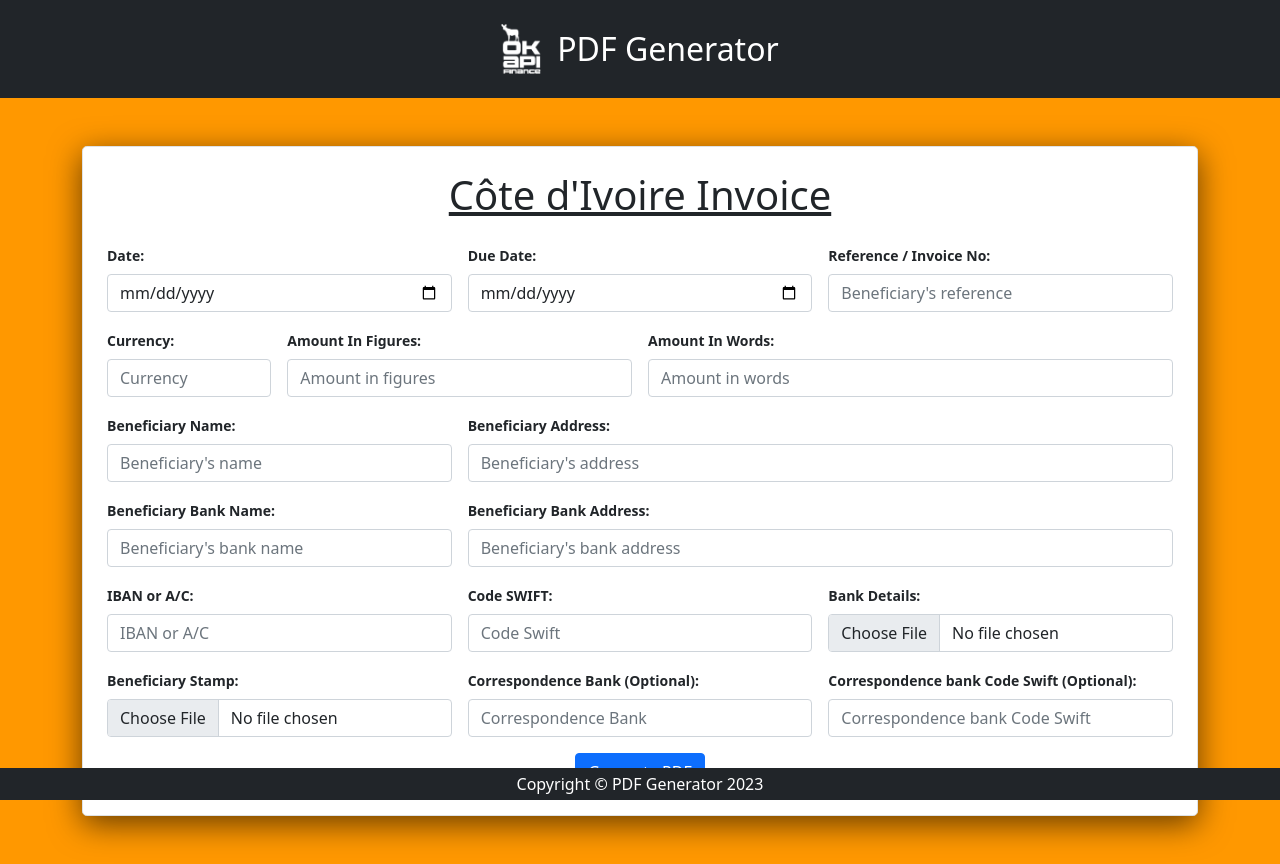
After one commit to murtazashah46/PDF-Builder, a Django app: page /pdfForm_IvoryCoast in a window 1280 px wide. The commit adds this page. Run offline with Django 4.2, Linux system fonts and the light colour scheme; a user stored in the database is signed in; some libraries are stand-ins or nearby versions.

Commit message:
Added new template for Ivory Coast

```diff
--- a/pdfGeneratorProject/login/views.py
+++ b/pdfGeneratorProject/login/views.py
@@ -12,7 +12,7 @@ def login_user(request):
         if user is not None:
             login(request, user)
             # Redirect to a success page.
-            return redirect('pdfForm')
+            return redirect('pdf_Templates')
         else:
             # Return an 'invalid login' error message.
             messages.warning(request,'Login Failed! Please Try Again')
--- a/pdfGeneratorProject/pdfGeneratorApp/urls.py
+++ b/pdfGeneratorProject/pdfGeneratorApp/urls.py
@@ -2,5 +2,7 @@ from django.urls import path
 from pdfGeneratorApp import views
 
 urlpatterns = [
-    path("convert", views.convertPDF, name='pdfForm')
+    path("pdfForm_Senegal", views.convertPDF_Senegal, name='pdfForm_Senegal'),
+    path("pdfForm_IvoryCoast", views.convertPDF_IvoryCoast, name='pdfForm_IvoryCoast'),
+    path("pdf_Templates", views.pdf_Templates, name='pdf_Templates')
 ]
--- a/pdfGeneratorProject/pdfGeneratorApp/views.py
+++ b/pdfGeneratorProject/pdfGeneratorApp/views.py
@@ -6,8 +6,8 @@ from django.shortcuts import render, redirect
 from django.views.decorators.csrf import csrf_exempt
 import re
 
-
-listOfCoordinates = [
+#Note : 1 inch = 72 px, so we need to multipy coordinates in inches to 72 to make it in pixels
+listOfCoordinates_Senegal = [
     {'page_number': 1, 'coordinate_name': "currency", 'x1': 90, 'y1': 125, 'width': 35,
         'height': 18, 'font_size': 15, 'font_family': 'tiro', 'color': (0, 0, 0)},
     {'page_number': 1, 'coordinate_name': "amount_in_figures", 'x1': 375, 'y1': 125,
@@ -83,6 +83,113 @@ listOfCoordinates = [
         'height': 15, 'font_size': 10, 'font_family': 'tiro', 'color': (0, 0, 0)}
 ]
 
+#Note : 1 inch = 72 px, so we need to multipy coordinates in inches to 72 to make it in pixels
+listOfCoordinates_IvoryCoast = [
+
+    # ============================================ Page 1 Start ========================================================
+
+    {'page_number': 1, 'coordinate_name': "date", 'x1': 422, 'y1': 163, 'width': 150,
+        'height': 18, 'font_size': 14, 'font_family': 'tiro', 'color': (0, 0, 0)},
+
+    {'page_number': 1, 'coordinate_name': "amount_in_figures", 'x1': 188, 'y1': 367,
+        'width': 200, 'height': 18, 'font_size': 12, 'font_family': 'tiro', 'color': (0, 0, 0)},
+
+    {'page_number': 1, 'coordinate_name': "currency", 'x1': 231, 'y1': 367, 'width': 150,
+        'height': 18, 'font_size': 12, 'font_family': 'tiro', 'color': (0, 0, 0)},
+
+    {'page_number': 1, 'coordinate_name': "amount_in_words", 'x1': 180, 'y1': 393,
+        'width': 330, 'height': 45, 'font_size': 12, 'font_family': 'tiro', 'color': (0, 0, 0)},
+
+    {'page_number': 1, 'coordinate_name': "beneficiary_name", 'x1': 146, 'y1': 419,
+     'width': 420, 'height': 18, 'font_size': 12, 'font_family': 'tiro', 'color': (0, 0, 0)},
+
+    {'page_number': 1, 'coordinate_name': "beneficiary_address", 'x1': 214, 'y1': 446,
+        'width': 450, 'height': 30, 'font_size': 8.5, 'font_family': 'tiro', 'color': (0, 0, 0)},
+
+    {'page_number': 1, 'coordinate_name': "beneficiary_bank", 'x1': 206, 'y1': 472,
+        'width': 420, 'height': 18, 'font_size': 12, 'font_family': 'tiro', 'color': (0, 0, 0)},
+
+    {'page_number': 1, 'coordinate_name': "beneficiary_bank_address", 'x1': 283, 'y1': 502,
+        'width': 450, 'height': 40, 'font_size': 8, 'font_family': 'tiro', 'color': (0, 0, 0)},
+
+    {'page_number': 1, 'coordinate_name': "beneficiary_account_number", 'x1': 108, 'y1': 520,
+        'width': 500, 'height': 30, 'font_size': 10, 'font_family': 'tiro', 'color': (0, 0, 0)},
+
+    {'page_number': 1, 'coordinate_name': "beneficiary_code_swift", 'x1': 144, 'y1': 549,
+        'width': 500, 'height': 30, 'font_size': 10, 'font_family': 'tiro', 'color': (0, 0, 0)},
+
+    {'page_number': 1, 'coordinate_name': "correspondence_bank", 'x1': 208, 'y1': 571,
+        'width': 500, 'height': 30, 'font_size': 10, 'font_family': 'tiro', 'color': (0, 0, 0)},
+
+    {'page_number': 1, 'coordinate_name': "correspondence_bank_code_swift", 'x1': 144, 'y1': 589,
+        'width': 500, 'height': 30, 'font_size': 10, 'font_family': 'tiro', 'color': (0, 0, 0)},
+
+    {'page_number': 1, 'coordinate_name': "reference", 'x1': 305, 'y1': 640,
+        'width': 500, 'height': 30, 'font_size': 10, 'font_family': 'tiro', 'color': (0, 0, 0)},
+
+# ============================================ Page 1 End ========================================================
+
+
+# ============================================ Page 2 Start ========================================================
+
+    {'page_number': 2, 'coordinate_name': "beneficiary_name", 'x1': 21, 'y1': 90,
+        'width': 215, 'height': 30, 'font_size': 12, 'font_family': 'tibo', 'color': (0, 0, 0)},
+
+    {'page_number': 2, 'coordinate_name': "beneficiary_address", 'x1': 21, 'y1': 120,
+        'width': 215, 'height': 40, 'font_size': 10, 'font_family': 'tiro', 'color': (0, 0, 0)},
+
+    {'page_number': 2, 'coordinate_name': "reference", 'x1': 400, 'y1': 230, 'width': 100,
+        'height': 15, 'font_size': 10, 'font_family': 'tiro', 'color': (0, 0, 0)},
+
+    {'page_number': 2, 'coordinate_name': "date", 'x1': 400, 'y1': 245, 'width': 80,
+        'height': 15, 'font_size': 10, 'font_family': 'tiro', 'color': (0, 0, 0)},
+
+    {'page_number': 2, 'coordinate_name': "due_date", 'x1': 400, 'y1': 260, 'width': 80,
+        'height': 15, 'font_size': 10, 'font_family': 'tiro', 'color': (0, 0, 0)},
+
+    {'page_number': 2, 'coordinate_name': "IMG_bank_reciept", 'x1': 72, 'y1': 352,
+        'width': 489, 'height': 173, 'font_size': 8, 'font_family': 'tiro', 'color': (0, 0, 0)},
+
+    {'page_number': 2, 'coordinate_name': "currency", 'x1': 310, 'y1': 605, 'width': 35,
+        'height': 20, 'font_size': 15, 'font_family': 'tibo', 'color': (0, 0, 0)},
+
+    {'page_number': 2, 'coordinate_name': "amount_in_figures", 'x1': 345, 'y1': 605,
+        'width': 200, 'height': 20, 'font_size': 15, 'font_family': 'tibo', 'color': (0, 0, 0)},
+
+# ============================================ Page 2 End ========================================================
+
+# ============================================ Page 3 Start ========================================================
+
+    {'page_number': 3, 'coordinate_name': 'beneficiary_name', 'x1': 72, 'y1': 265,
+        'width': 470, 'height': 20, 'font_size': 11, 'font_family': 'tiro', 'color': (0, 0, 0)},
+
+    {'page_number': 3, 'coordinate_name': 'beneficiary_address', 'x1': 72, 'y1': 285,
+        'width': 470, 'height': 30, 'font_size': 11, 'font_family': 'tiro', 'color': (0, 0, 0)},
+
+# ============================================ Page 3 End ===========================================================
+
+
+# ============================================ Page 4 Start ========================================================
+# Note: We do not have any coordinate on page 4, but due to the implementation we have to add a dummy coordinate
+
+    {'page_number': 4, 'coordinate_name': 'dummy_coordinate', 'x1': 0, 'y1': 0,
+        'width': 470, 'height': 20, 'font_size': 0, 'font_family': 'tiro', 'color': (0, 0, 0)},
+
+# ============================================ Page 4 End ===========================================================
+
+
+
+# ============================================ Page 5 Start ========================================================
+
+    {'page_number': 5, 'coordinate_name': 'beneficiary_name', 'x1': 72, 'y1': 450,
+        'width': 470, 'height': 20, 'font_size': 12, 'font_family': 'tibo', 'color': (0, 0, 0)},
+
+    {'page_number': 5, 'coordinate_name': 'IMG_beneficiary_stamp', 'x1': 72, 'y1': 475,
+        'width': 120, 'height': 95, 'font_size': 8, 'font_family': 'tiro', 'color': (0, 0, 0)},
+
+# ============================================ Page 5 End ========================================================
+
+]
 
 def convert_coordinates_to_page_details(coordinates_list):
     page_details = {}
@@ -104,21 +211,25 @@ def convert_coordinates_to_page_details(coordinates_list):
                 (coordinate_name, [x1, y1, x1+width, y1+height, font_size, font_family, color]))
     return page_details
 
-# Create your views here.
 
 @login_required
 @csrf_exempt
-def convertPDF(request):
+def pdf_Templates(request):
+        return render(request,'pdf_Templates.html', {})
+
+@login_required
+@csrf_exempt
+def convertPDF_Senegal(request):
     if request.method == 'POST':
 
         # open the PDF file
-        pdf_doc = fitz.open("./static/pdfTemplates/main_template.pdf")
+        pdf_doc = fitz.open("./static/pdfTemplates/main_template_senegal.pdf")
 
-        # convert listOfCoordinates to page_details dictionary
-        page_details = convert_coordinates_to_page_details(listOfCoordinates)
+        # convert listOfCoordinates_Senegal to page_details dictionary
+        page_details = convert_coordinates_to_page_details(listOfCoordinates_Senegal)
 
         # process PDF file
-        path, fileName = pdfGenerator(
+        path, fileName = pdfGenerator_Senegal(
             request, pdf_doc=pdf_doc, page_details=page_details)
 
         pdf_file = open(path, 'rb')
@@ -131,10 +242,9 @@ def convertPDF(request):
 
         return response
 
-    return render(request, 'pdfForm.html')
+    return render(request, 'pdfForm_Senegal.html')
 
-
-def pdfGenerator(request, pdf_doc, page_details):
+def pdfGenerator_Senegal(request, pdf_doc, page_details):
     # loop through the page of the PDF
     for page_number, page in enumerate(pdf_doc, start=1):
         for field_name, (x1, y1, width, height, font_size, font_family, color) in page_details[page_number]:
@@ -183,6 +293,79 @@ def pdfGenerator(request, pdf_doc, page_details):
 
     return path, fileName
 
+@login_required
+@csrf_exempt
+def convertPDF_IvoryCoast(request):
+    if request.method == 'POST':
+
+        # open the PDF file
+        pdf_doc = fitz.open("./static/pdfTemplates/main_template_ivorycoast.pdf")
+
+        # convert listOfCoordinates_IvoryCoast to page_details dictionary
+        page_details = convert_coordinates_to_page_details(listOfCoordinates_IvoryCoast)
+
+        # process PDF file
+        path, fileName = pdfGenerator_IvoryCoast(
+            request, pdf_doc=pdf_doc, page_details=page_details)
+
+        pdf_file = open(path, 'rb')
+
+        # Create a Django FileResponse object with the processed PDF byte string
+        response = FileResponse(pdf_file, content_type='application/pdf')
+
+        # Set the filename for the download
+        response['Content-Disposition'] = f'attachment; filename={ fileName }'
+
+        return response
+
+    return render(request, 'pdfForm_IvoryCoast.html')
+
+def pdfGenerator_IvoryCoast(request, pdf_doc, page_details):
+    # loop through the page of the PDF
+    for page_number, page in enumerate(pdf_doc, start=1):
+        for field_name, (x1, y1, width, height, font_size, font_family, color) in page_details[page_number]:
+            # create a new box with the desired coordinates
+            box = fitz.Rect(x1, y1, width, height)
+
+            if field_name[:3] == "IMG":
+                image = request.FILES[field_name]
+                image.seek(0)
+                # Load the image
+                image = fitz.Pixmap(image.read())
+                page.insert_image(box, pixmap=image)
+                del image
+            else:
+                field_value = request.POST.get(field_name, '')
+
+                if field_name == "amount_in_figures":
+                    amount = int(field_value)
+                    field_value = '{:,}'.format(amount).replace(',', ' ')
+                    amount = field_value
+
+                if field_name == "currency":
+                    currency = field_value
+
+                if page_number == 3:
+                    if field_name == "beneficiary_name":
+                        beneficiaryName = field_value
+                        field_value += " en ses bureaux"
+                    else:
+                        field_value += ' (hereinafter called "Partenaire")'
+
+                if page_number == 5 and field_name == "beneficiary_name":
+                    field_value += ", DIRECTEUR/SEAL"
+
+                options = {"fontname":font_family, "fontsize":font_size, "color":color}
+                page.insert_textbox(box, field_value, **options)
+                # Below mentioned code will draw a border around the field
+                # page.draw_rect(box, width=1)
+
+    path, fileName = createFilePathAndFileName(beneficiaryName, amount, currency)
+
+    pdf_doc.save(path)
+
+    return path, fileName
+
 def createFilePathAndFileName(beneficiaryName, amount, currency):
 
     fileNameFormat = remove_special_characters(f"{beneficiaryName} {amount} {currency}")
--- /dev/null
+++ b/pdfGeneratorProject/templates/pdfForm_IvoryCoast.html
@@ -0,0 +1,121 @@
+{% extends 'base.html' %}
+{% block title %}Côte d'Ivoire{% endblock title %}
+{% block body %}
+<div class="container justify-content-center align-items-center d-flex mt-5 mb-5">
+  <div class="col-12 p-4 border rounded-3"
+    style="background-color: white; box-shadow: 0rem 0.5rem 2rem rgba(0, 0, 0, 0.6) !important;">
+    <form class="row g-3" method="POST" action="/pdfForm_IvoryCoast" enctype="multipart/form-data">
+      {% csrf_token %}
+
+      <div class="col-md-12">
+        <h1 style="text-align: center; text-decoration: underline;">Côte d'Ivoire Invoice</h1>
+      </div>
+
+      <div class="col-md-4">
+        <label for="lbl_date" class="form-label lables">Date:</label>
+        <input type="date" class="form-control" id="date" name="date" placeholder="Select the date">
+      </div>
+
+      <div class="col-md-4">
+        <label for="lbl_due_date" class="form-label lables">Due Date:</label>
+        <input type="date" class="form-control" id="due_date" name="due_date" placeholder="Select the due date">
+      </div>
+
+      <div class="col-md-4">
+        <label for="lbl_reference" class="form-label lables">Reference / Invoice No:</label>
+        <input type="text" class="form-control" id="reference" name="reference" placeholder="Beneficiary's reference">
+      </div>
+
+      <div class="col-md-2">
+        <label for="lbl_currency" class="form-label lables">Currency:</label>
+        <input type="text" class="form-control" id="currency" name="currency" placeholder="Currency"
+          oninput="javascript: if (this.value.length > this.maxLength) this.value = this.value.slice(0, this.maxLength);"
+          maxlength="3">
+      </div>
+
+      <div class="col-md-4">
+        <label for="lbl_amount_in_figures" class="form-label lables">Amount In Figures:</label>
+        <input type="number" class="form-control" id="amount_in_figures" name="amount_in_figures"
+          placeholder="Amount in figures">
+      </div>
+
+      <div class="col-md-6">
+        <label for="lbl_amount_in_words" class="form-label lables">Amount In Words:</label>
+        <input type="text" class="form-control" id="amount_in_words" name="amount_in_words"
+          placeholder="Amount in words">
+      </div>
+
+      <div class="col-md-4">
+        <label for="lbl_beneficiary_name" class="form-label lables">Beneficiary Name:</label>
+        <input type="text" class="form-control" id="beneficiary_name" name="beneficiary_name"
+          placeholder="Beneficiary's name">
+      </div>
+
+      <div class="col-md-8">
+        <label for="lbl_beneficiary_address" class="form-label lables">Beneficiary Address:</label>
+        <input type="text" class="form-control" id="beneficiary_address" name="beneficiary_address"
+          placeholder="Beneficiary's address">
+      </div>
+
+      <div class="col-md-4">
+        <label for="lbl_beneficiary_bank" class="form-label lables">Beneficiary Bank Name:</label>
+        <input type="text" class="form-control" id="beneficiary_bank" name="beneficiary_bank"
+          placeholder="Beneficiary's bank name">
+      </div>
+
+      <div class="col-md-8">
+        <label for="lbl_beneficiary_bank_address" class="form-label lables">Beneficiary Bank Address:</label>
+        <input type="text" class="form-control" id="beneficiary_bank_address" name="beneficiary_bank_address"
+          placeholder="Beneficiary's bank address">
+      </div>
+
+      <div class="col-md-4">
+        <label for="lbl_beneficiary_AccountNo" class="form-label lables">IBAN or A/C:</label>
+        <input type="text" class="form-control" id="beneficiary_account_number" name="beneficiary_account_number"
+          placeholder="IBAN or A/C">
+      </div>
+
+      <div class="col-md-4">
+        <label for="lbl_beneficiary_CodeSwift" class="form-label lables">Code SWIFT:</label>
+        <input type="text" class="form-control" id="beneficiary_code_swift" name="beneficiary_code_swift"
+          placeholder="Code Swift">
+      </div>
+
+      <div class="col-md-4">
+        <label for="lbl_IMG_bank_reciept" class="form-label lables">Bank Details:</label>
+        <input class="form-control" type="file" accept=".jpg, .jpeg, .png" id="IMG_bank_reciept" name="IMG_bank_reciept">
+      </div>
+
+      <div class="col-md-4">
+        <label for="lbl_IMG_beneficiary_stamp" class="form-label lables">Beneficiary Stamp:</label>
+        <input class="form-control" type="file" accept=".jpg, .jpeg, .png" id="IMG_beneficiary_stamp"
+          name="IMG_beneficiary_stamp">
+      </div>
+
+      <div class="col-md-4">
+        <label for="lbl_correspondence_bank" class="form-label lables">Correspondence Bank
+          (Optional):</label>
+        <input type="text" class="form-control" id="correspondence_bank"
+          name="correspondence_bank" placeholder="Correspondence Bank">
+      </div>
+
+      <div class="col-md-4">
+        <label for="lbl_correspondence_bank_code_swift" class="form-label lables">Correspondence bank Code
+          Swift (Optional):</label>
+        <input type="text" class="form-control" id="correspondence_bank_code_swift"
+          name="correspondence_bank_code_swift" placeholder="Correspondence bank Code Swift">
+      </div>
+
+      <div class="col-md-12 text-center">
+        <button type="submit" class="btn btn-primary">Generate PDF</button>
+      </div>
+
+    </form>
+  </div>
+</div>
+
+<!-- Option 1: Bootstrap Bundle with Popper -->
+<script src="https://cdn.jsdelivr.net/npm/bootstrap@5.0.2/dist/js/bootstrap.bundle.min.js"
+  integrity="sha384-MrcW6ZMFYlzcLA8Nl+NtUVF0sA7MsXsP1UyJoMp4YLEuNSfAP+JcXn/tWtIaxVXM" crossorigin="anonymous"></script>
+
+{% endblock body %}
```
Also changed, not shown: pdfGeneratorProject/templates/pdfForm_Senegal.html (renamed from pdfGeneratorProject/templates/pdfForm.html, +38 -7 lines), pdfGeneratorProject/templates/pdf_Templates.html (added, +34 -0 lines), 3 other files.
